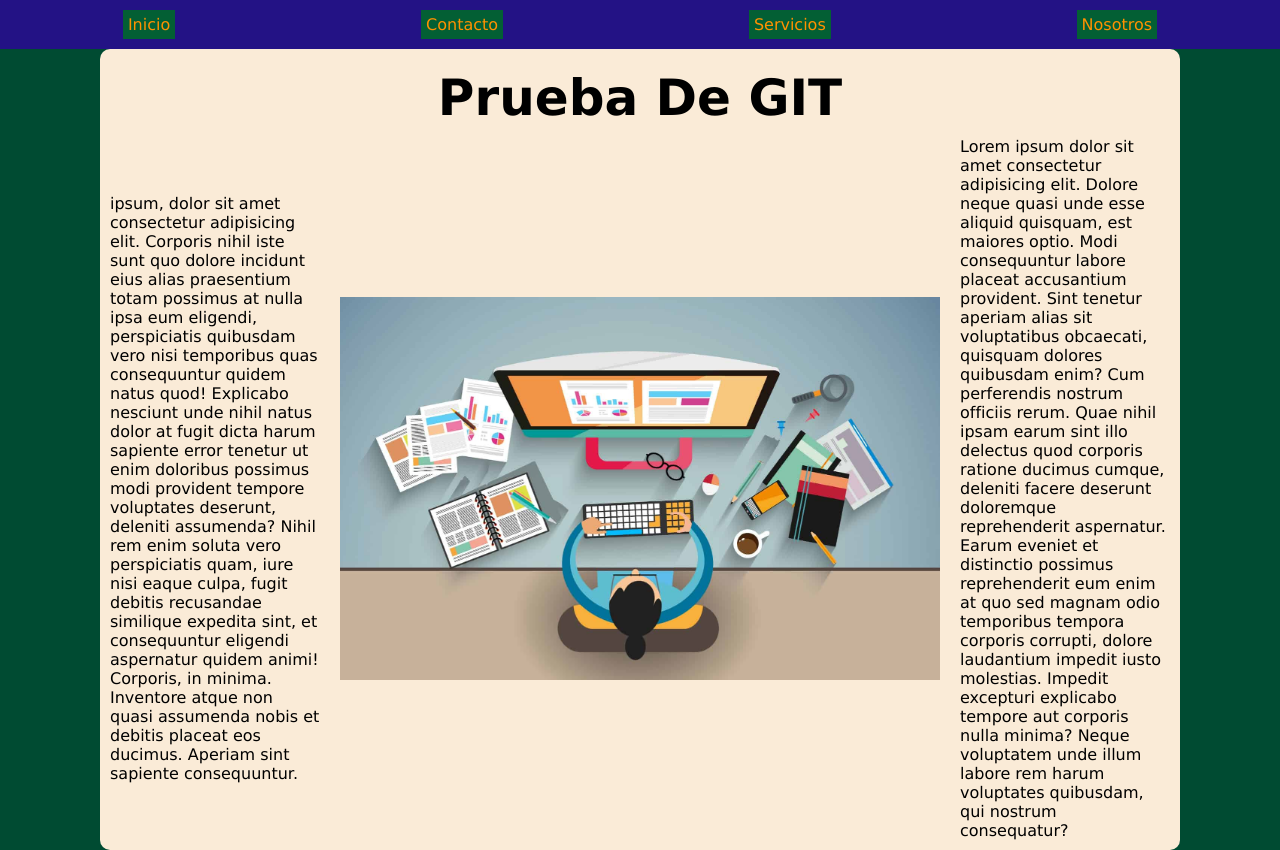
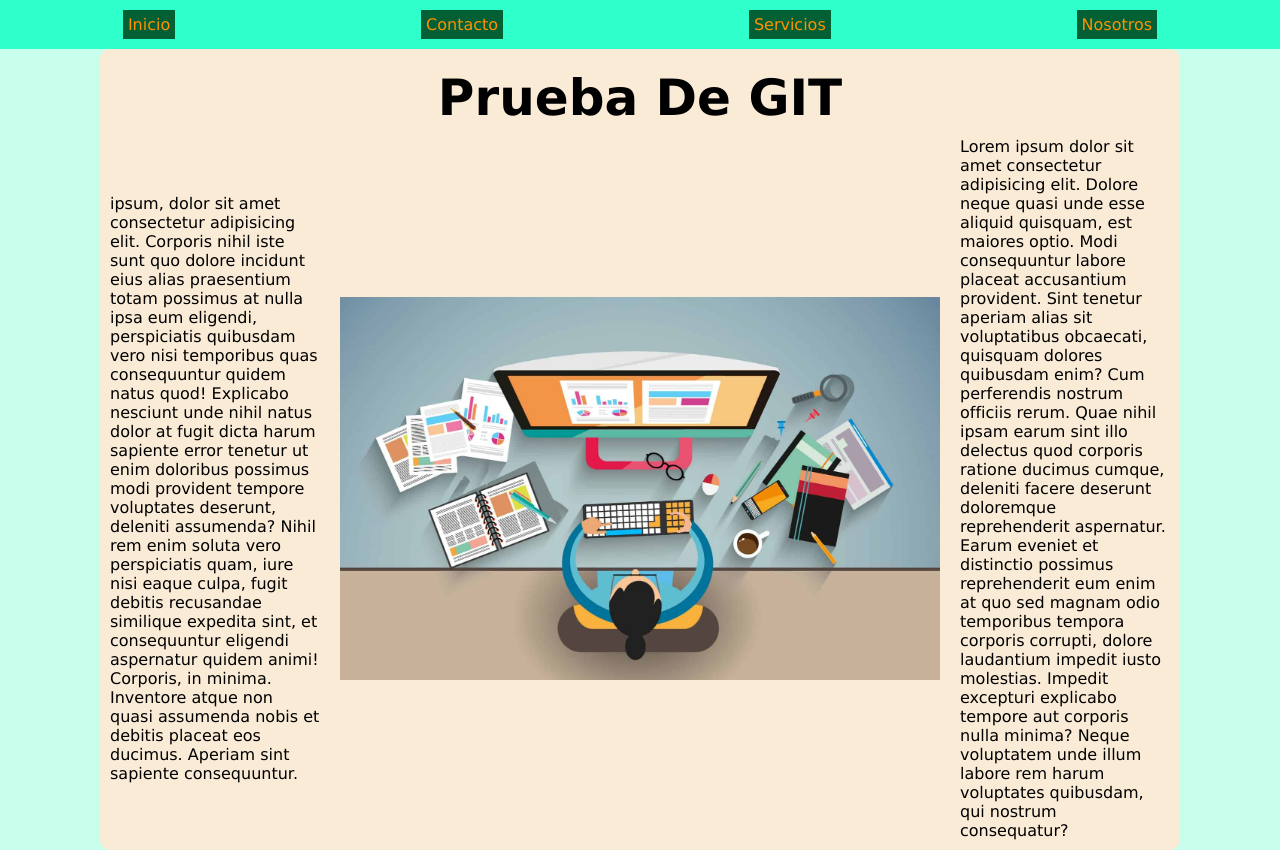
Before and after one commit to Martinrosi/git, a plain HTML site: page index.html in a window 1280 px wide. Drawn offline with Linux system fonts and the light colour scheme.

Commit message:
Cambio de color en css

```diff
--- a/style.css
+++ b/style.css
@@ -5,10 +5,10 @@
     font-family: Verdana, Geneva, Tahoma, sans-serif;
 }
 body{
-    background-color: rgb(0, 75, 50);
+    background-color: rgb(201, 253, 236);
 }
 nav{
-    background-color: rgb(35, 18, 133);
+    background-color: rgb(46, 255, 203);
 }
 ul{
     display: flex;
```
